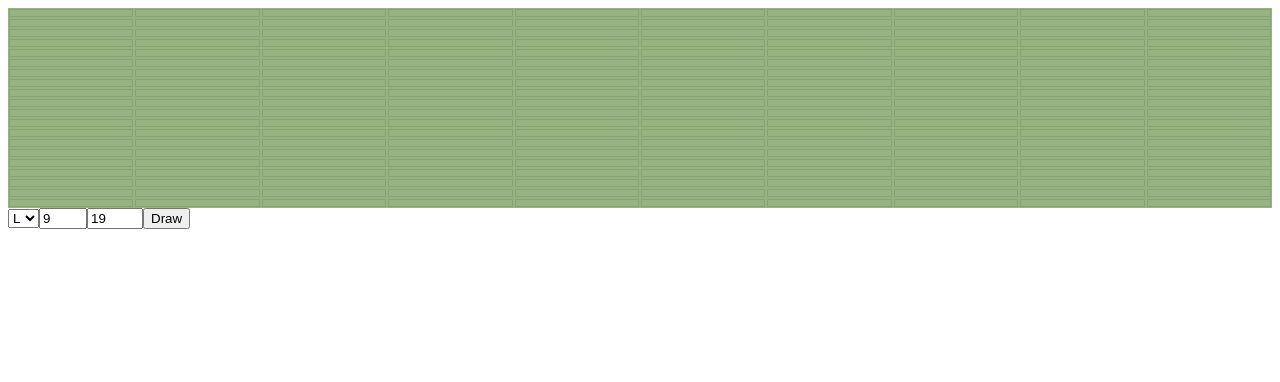
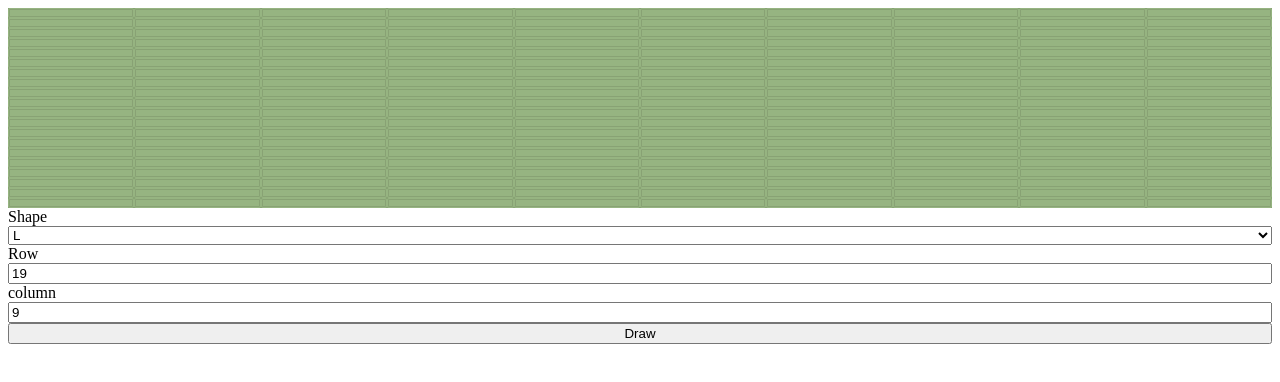
Before and after one commit to juliosampaio/apollo-mini-game, a React (Create React App) app: page / in a window 1280 px wide. Shown: the top 382 px of the page. Built offline with nearby package versions, Linux system fonts and the light colour scheme.

Commit message:
Add basic shape drawing

```diff
--- a/src/components/console/apollo/apollo.tsx
+++ b/src/components/console/apollo/apollo.tsx
@@ -19,16 +19,26 @@ const Z: IShape = {
   startRowIndex: 10
 };
 const l: IShape = {
-  matrix: [[1,1,1],[0,0,1]],
+  matrix: [[1, 1, 1], [0, 0, 1]],
   startColIndex: 0,
   startRowIndex: 0
 };
 const i: IShape = {
-  matrix: [[1],[1]],
+  matrix: [[1], [1]],
   startColIndex: 0,
   startRowIndex: 0
 };
-const shapesC: any = { L, Z, l, i };
+const C: IShape = {
+  matrix: [
+    [0,1,0],
+    [1,1,1],
+    [0,1,0],
+    [1,0,1],
+  ],
+  startColIndex: 0,
+  startRowIndex: 0
+};
+const shapesC: any = { L, Z, l, i, C };
 
 export const Apollo = () => {
   const [shapes, setShapes] = useState([]);
@@ -36,28 +46,30 @@ export const Apollo = () => {
   return (
     <ApolloWrapper>
       <Display rows={20} columns={10} shapes={shapes} />
-      <div>
+      <div style={{ display: "flex", flexDirection: "column" }}>
+        <label htmlFor="shape">Shape</label>
         <select id="shape">
-          <option value="L">L</option>
-          <option value="Z">Z</option>
-          <option value="l">l</option>
-          <option value="i">i</option>
+          {Object.keys(shapesC).map(k => (
+            <option key={k} value={k}>{k}</option>
+          ))}
         </select>
+        <label htmlFor="row">Row</label>
         <input
           type="number"
           id="row"
+          placeholder="Row"
+          min="0"
+          max="19"
+          defaultValue="19"
+        />
+        <label htmlFor="column">column</label>
+        <input
+          type="number"
+          id="column"
           placeholder="Column"
           min="0"
           max="9"
           defaultValue="9"
-        />
-        <input
-          type="number"
-          id="column"
-          placeholder="Row"
-          min="0"
-          max="19"
-          defaultValue="19"
         />
         <button
           onClick={() => {
@@ -65,8 +77,8 @@ export const Apollo = () => {
             const column: any = document.getElementById("column");
             const c: any = document.getElementById("shape");
             const s: any = shapesC[c.value];
-            s.startColIndex = parseInt(row.value);
-            s.startRowIndex = parseInt(column.value);
+            s.startColIndex = parseInt(column.value);
+            s.startRowIndex = parseInt(row.value);
             setShapes([s] as any);
           }}
         >
--- a/src/components/console/display/display.hooks.ts
+++ b/src/components/console/display/display.hooks.ts
@@ -41,11 +41,9 @@ export const drawShapes = (
       startIndexColumn = startIndexColumn - columnsToDecrease;
     }
     if (exeedsRows) {
-      debugger
-      rowsToDecrease = (shapeRows + startIndexRow - rowsIndex) * columns;
+      rowsToDecrease = ((shapeRows + startIndexRow - rowsIndex) * columns) - columns;
       startIndexRow = startIndexRow - rowsToDecrease;
     }
-    console.log(startIndexRow)
     let startIndex = startIndexRow + startIndexColumn;
 
     shapeCopy.matrix.forEach(row => {
--- a/src/components/console/tile/tile.style.ts
+++ b/src/components/console/tile/tile.style.ts
@@ -3,6 +3,7 @@ import { TileProps } from "./tile.component";
 
 export const tileStyle = css<TileProps>`
   border: 1px solid;
+  border-radius: 2px;
   border-color: ${({ status, theme }) =>
     theme.Tile.colors[status === "on" ? "active" : "inactive"]};
   padding: 1px;
```
